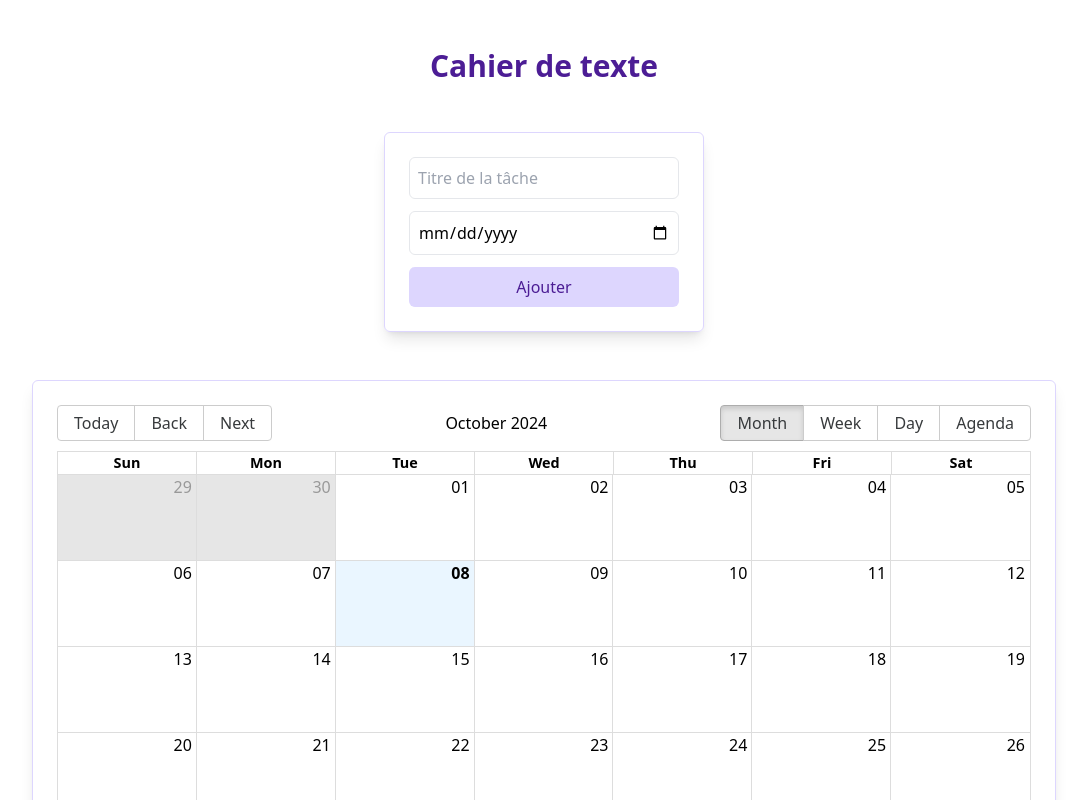
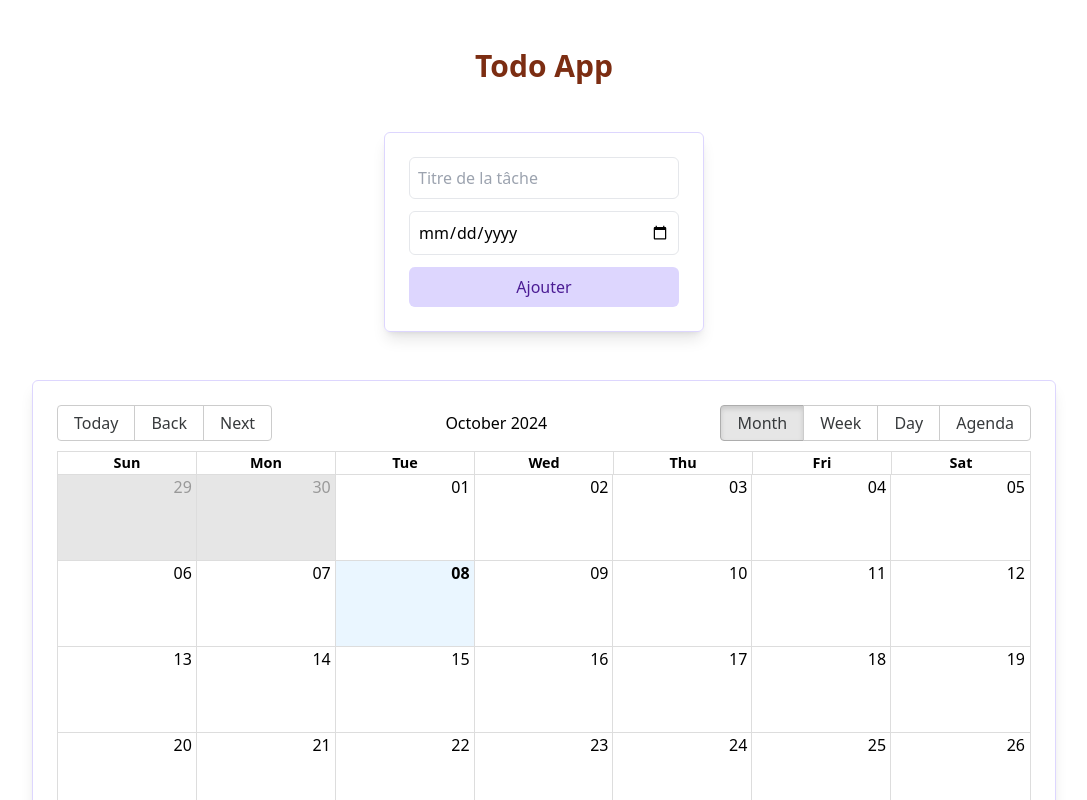
Before and after one commit to hellodamien/devops-app, a React (Vite) app: page / in a window 1280 px wide. Shown: the top 800 px of the page, without its empty margins (96-1183 px from the left). Built offline with nearby package versions, Linux system fonts and the light colour scheme.

Commit message:
feat: update style

```diff
--- a/src/App.tsx
+++ b/src/App.tsx
@@ -52,8 +52,8 @@ function App() {
 
   return (
     <>
-      <h1 className="text-center text-3xl font-bold text-violet-900 mt-12">
-        Cahier de texte
+      <h1 className="text-center text-3xl font-bold text-orange-900 mt-12">
+        Todo App
       </h1>
       <form
         className="flex flex-col space-y-3 max-w-80 border-violet-200 border p-6 shadow-lg mx-auto mt-12 rounded-md"
```
